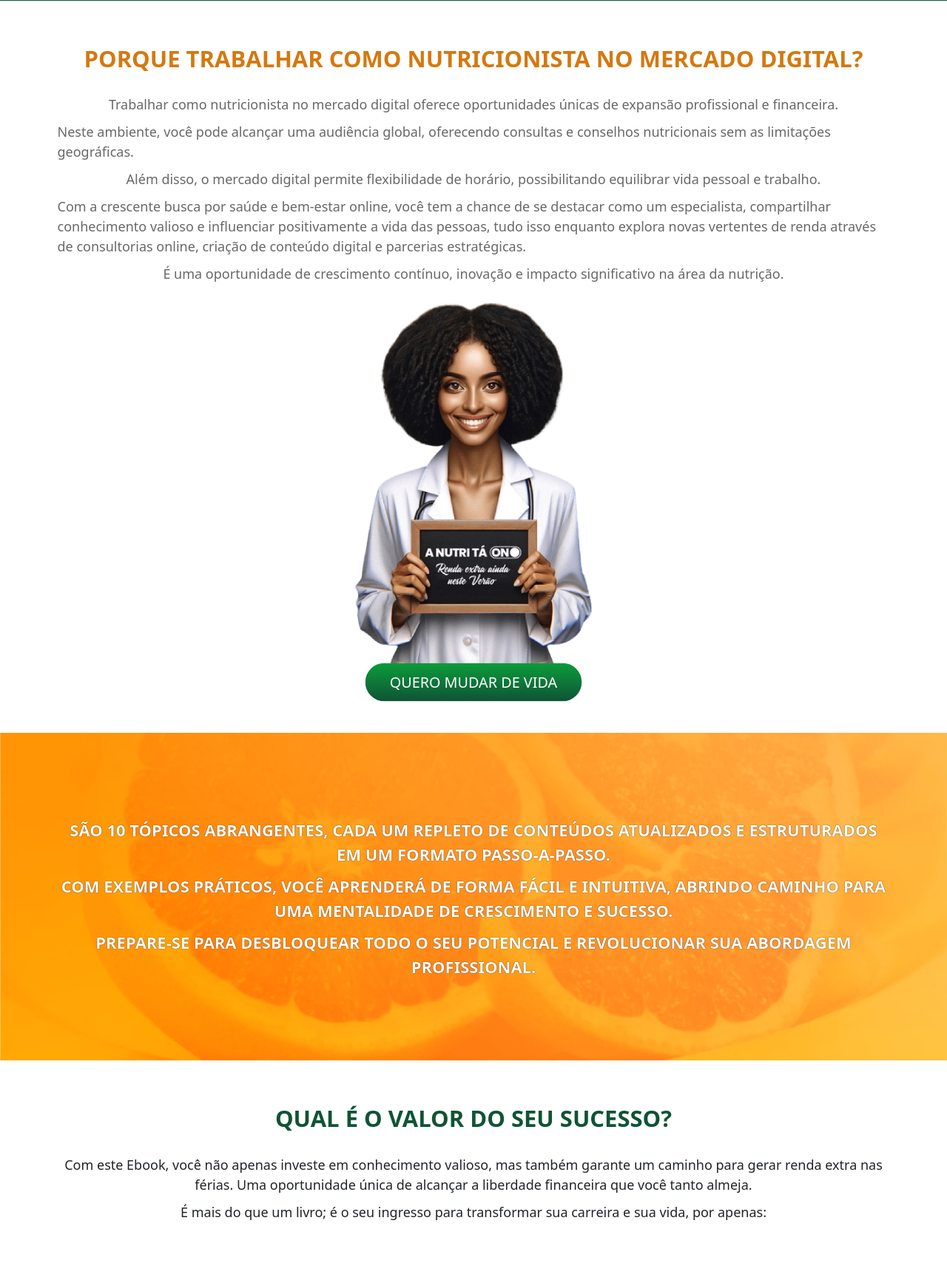
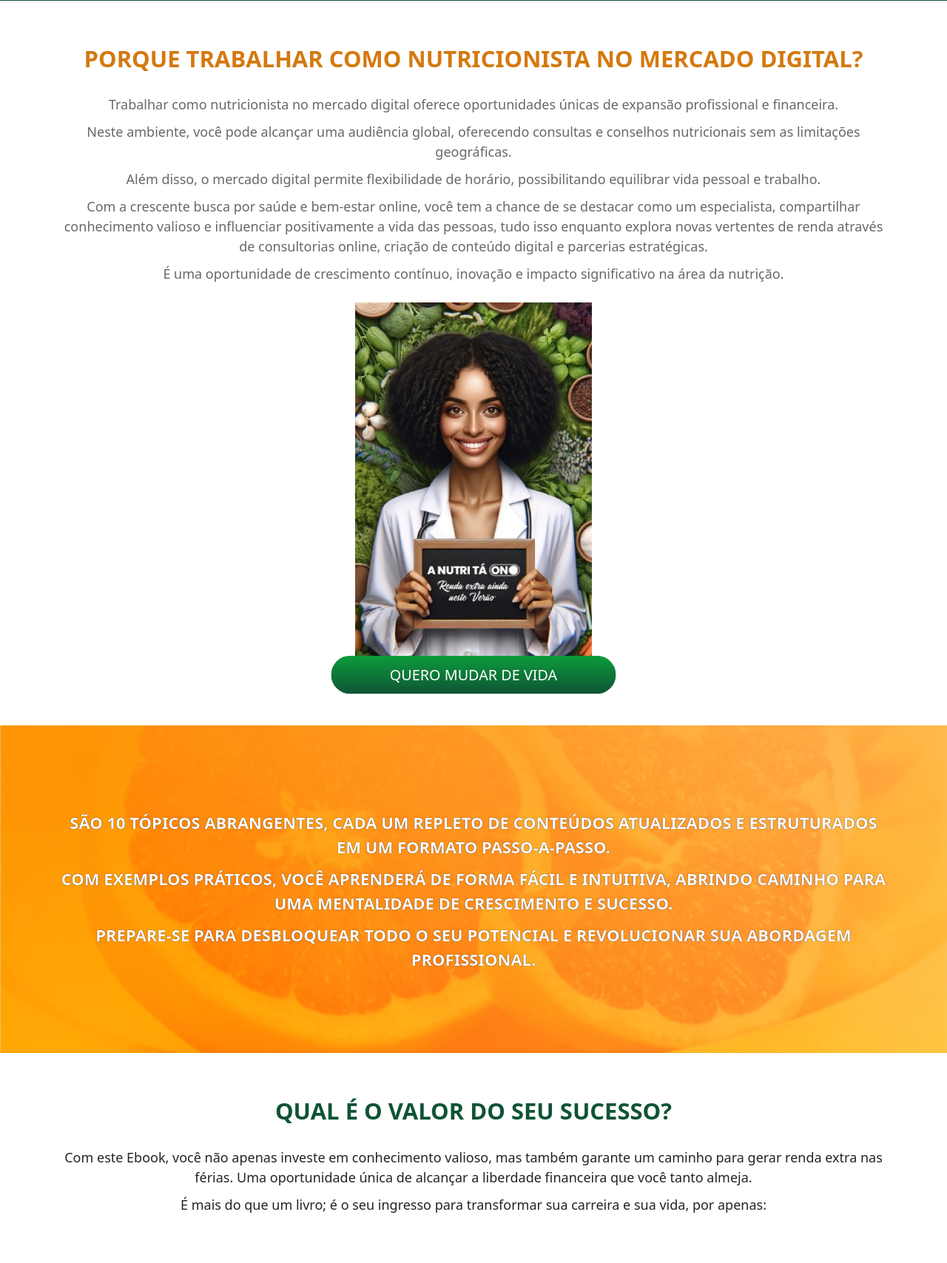
Before and after one commit to ChristianHerber/nutritaon, a PHP site: page / in a window 1280 px wide. Shown: the part 1803-3511 px from the top of the page at 74% size. After the commit the page ends 3443 px from the top, so only its background shows below. Run offline with PHP 8.4, Linux system fonts and the light colour scheme.

Commit message:
trocando a img do bloco 3

```diff
--- a/index.html
+++ b/index.html
@@ -82,13 +82,13 @@
             <p>É uma oportunidade de crescimento contínuo, inovação e impacto significativo na área da nutrição.</p>
 
             <img
-                src="img/nutri.no.bg.png"
+                src="img/nutri.block03.jpg"
                 class="mt-4"
                 width="320"
                 height="490"
                 alt="Capa do E-book">
 
-            <a href="#" class="btn btn-lg btn-success py-3 rounded-pill btn-nutri">
+            <a href="#" class="btn btn-lg btn-success py-3 rounded-pill btn-nutri m-t-minus-10 min-width-350">
                 Quero mudar de vida
             </a>
 
@@ -112,7 +112,7 @@
         <div class="container block mt-4 d-flex flex-column align-items-center">
             <h2 class="block_title text_green">Qual é o valor do seu sucesso?</h2>
 
-            <p class="text-center">Com este Ebook, você não apenas investe em conhecimento valioso, mas
+            <p>Com este Ebook, você não apenas investe em conhecimento valioso, mas
                 também garante um caminho para gerar renda extra nas férias. Uma
                 oportunidade única de alcançar a liberdade financeira que você tanto
                 almeja.</p>
--- a/style.css
+++ b/style.css
@@ -8,6 +8,14 @@ html {
 
 body {
     background: url('img/bg.top.png') no-repeat top right;
+}
+
+.m-t-minus-10 {
+    margin-top: -10px;
+}
+
+.min-width-350 {
+    min-width: 350px;
 }
 
 .text_green {
@@ -41,6 +49,10 @@ body {
     padding-bottom: 45px;
 }
 
+.block p {
+    text-align: center;
+}
+
 #block_02 {
     background: linear-gradient(#0c9c3b, #0f5435);
     background: #0f5435;
@@ -56,7 +68,7 @@ body {
 }
 
 #block_04 {
-    background: url('img/bg-orange.jpeg') no-repeat bottom center;
+    background: url('img/bg-orange.jpeg') no-repeat bottom center fixed;
     background-size: cover;
     font-size: 22px;
     text-align: center;
```
Also changed, not shown: img/nutri.block03.jpg.
